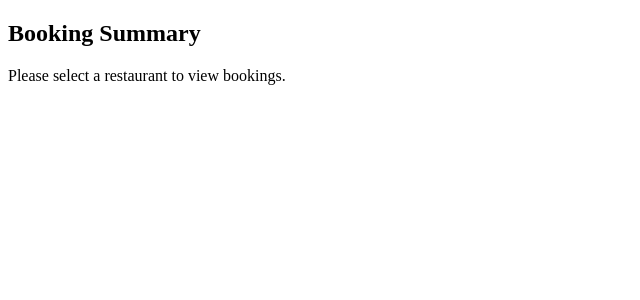
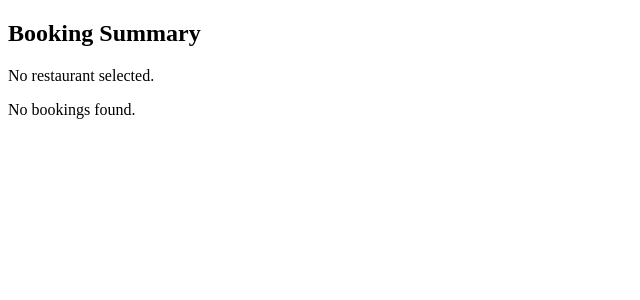
Before and after one commit to Saksham1520/RestaurantBooking-Frontend, a Next.js app: page /BookingSummary in a window 1280 px wide. Shown: the top 300 px of the page, without its empty margins (0-640 px from the left). Built offline with nearby package versions, Linux system fonts and the light colour scheme.

Commit message:
bug fixes again

```diff
--- a/src/app/BookingSummary/page.jsx
+++ b/src/app/BookingSummary/page.jsx
@@ -1,20 +1,24 @@
 "use client";
 import React, { useEffect, useState } from "react";
 import axios from "axios";
-import { Suspense } from "react";
-import { useSearchParams } from "next/navigation";
 
-// Separate component to handle searchParams
-const BookingTable = ({ restaurant }) => {
+const BookingSummary = () => {
+  const [restaurant, setRestaurant] = useState("");
   const [bookings, setBookings] = useState([]);
   const [loading, setLoading] = useState(false);
 
   useEffect(() => {
+    const params = new URLSearchParams(window.location.search);
+    const restaurantParam = params.get("restaurant");
+    setRestaurant(restaurantParam);
+
     const fetchBookings = async () => {
+      if (!restaurantParam) return;
+
       try {
         setLoading(true);
         const res = await axios.get(
-          `http://localhost:8080/api/getAllBookings/?restaurant=${restaurant}`
+          `http://localhost:8080/api/getAllBookings/?restaurant=${restaurantParam}`
         );
         if (res.data.success) {
           setBookings(res.data.bookings);
@@ -29,25 +33,28 @@ const BookingTable = ({ restaurant }) => {
       }
     };
 
-    if (restaurant) {
     fetchBookings();
-    }
-  }, [restaurant]);
+  }, []);
 
-  if (loading) {
   return (
+    <div className="p-6 space-y-6">
+      <h2 className="text-2xl font-semibold text-gray-800">Booking Summary</h2>
+      {restaurant ? (
+        <p className="text-gray-600">
+          Showing bookings for: <strong>{restaurant}</strong>
+        </p>
+      ) : (
+        <p className="text-gray-500">No restaurant selected.</p>
+      )}
+
+      {loading ? (
         <div className="flex justify-center items-center space-x-2">
           <div className="w-8 h-8 border-4 border-t-blue-500 border-gray-300 rounded-full animate-spin"></div>
           <span>Loading...</span>
         </div>
-    );
-  }
-
-  if (bookings.length === 0) {
-    return <p className="text-lg text-gray-500">No bookings found.</p>;
-  }
-
-  return (
+      ) : bookings.length === 0 ? (
+        <p className="text-lg text-gray-500">No bookings found.</p>
+      ) : (
         <div className="overflow-x-auto bg-white rounded-lg shadow-lg">
           <table className="min-w-full table-auto">
             <thead className="bg-blue-500 text-white">
@@ -68,25 +75,7 @@ const BookingTable = ({ restaurant }) => {
             </tbody>
           </table>
         </div>
-  );
-};
-
-const BookingSummary = () => {
-  const searchParams = useSearchParams();
-  const restaurant = searchParams.get("restaurant");
-
-  return (
-    <div className="p-6 space-y-6">
-      <h2 className="text-2xl font-semibold text-gray-800">Booking Summary</h2>
-      <Suspense fallback={<p>Loading search parameters...</p>}>
-        {restaurant ? (
-          <BookingTable restaurant={restaurant} />
-        ) : (
-          <p className="text-gray-500">
-            Please select a restaurant to view bookings.
-          </p>
       )}
-      </Suspense>
     </div>
   );
 };
```
Lines whose indentation alone changed are shown as unchanged.
